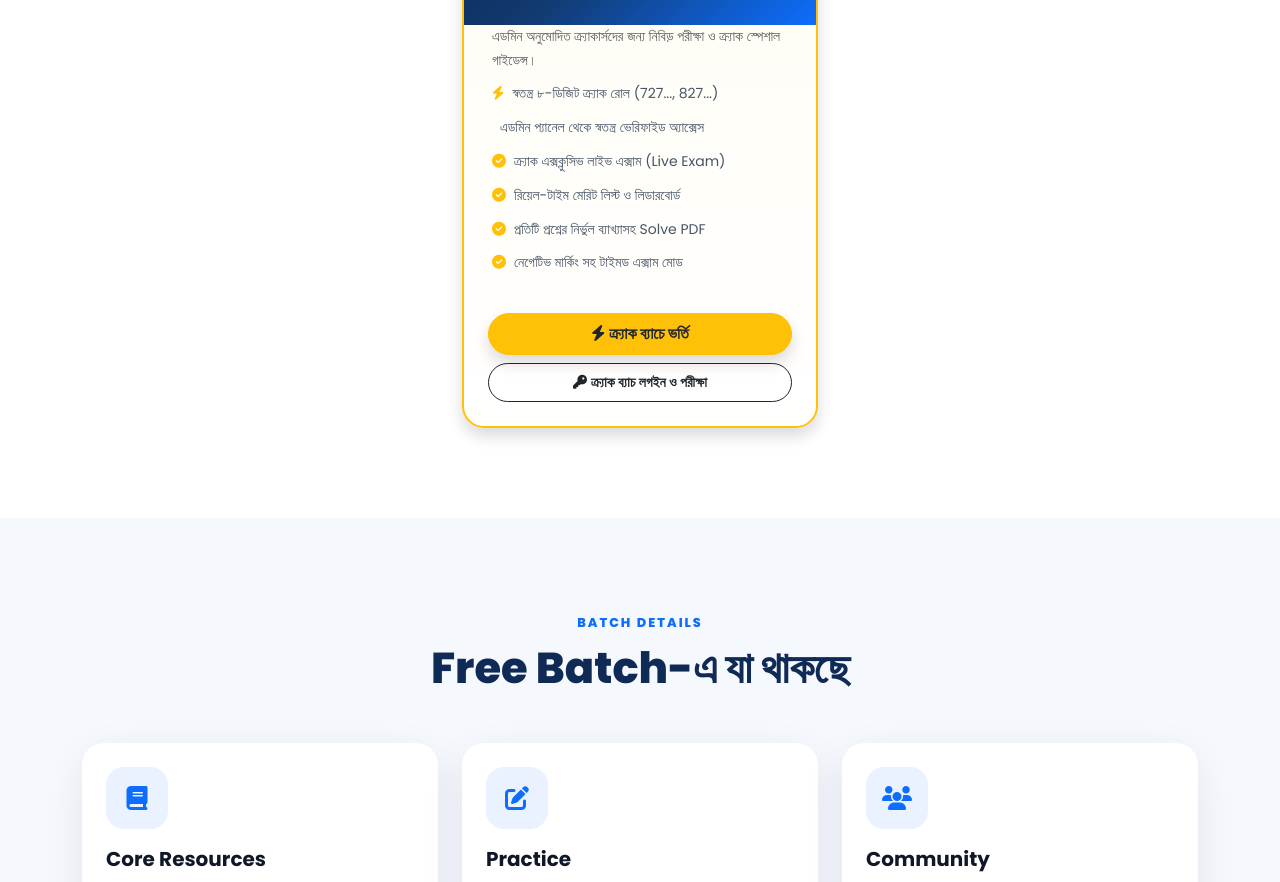
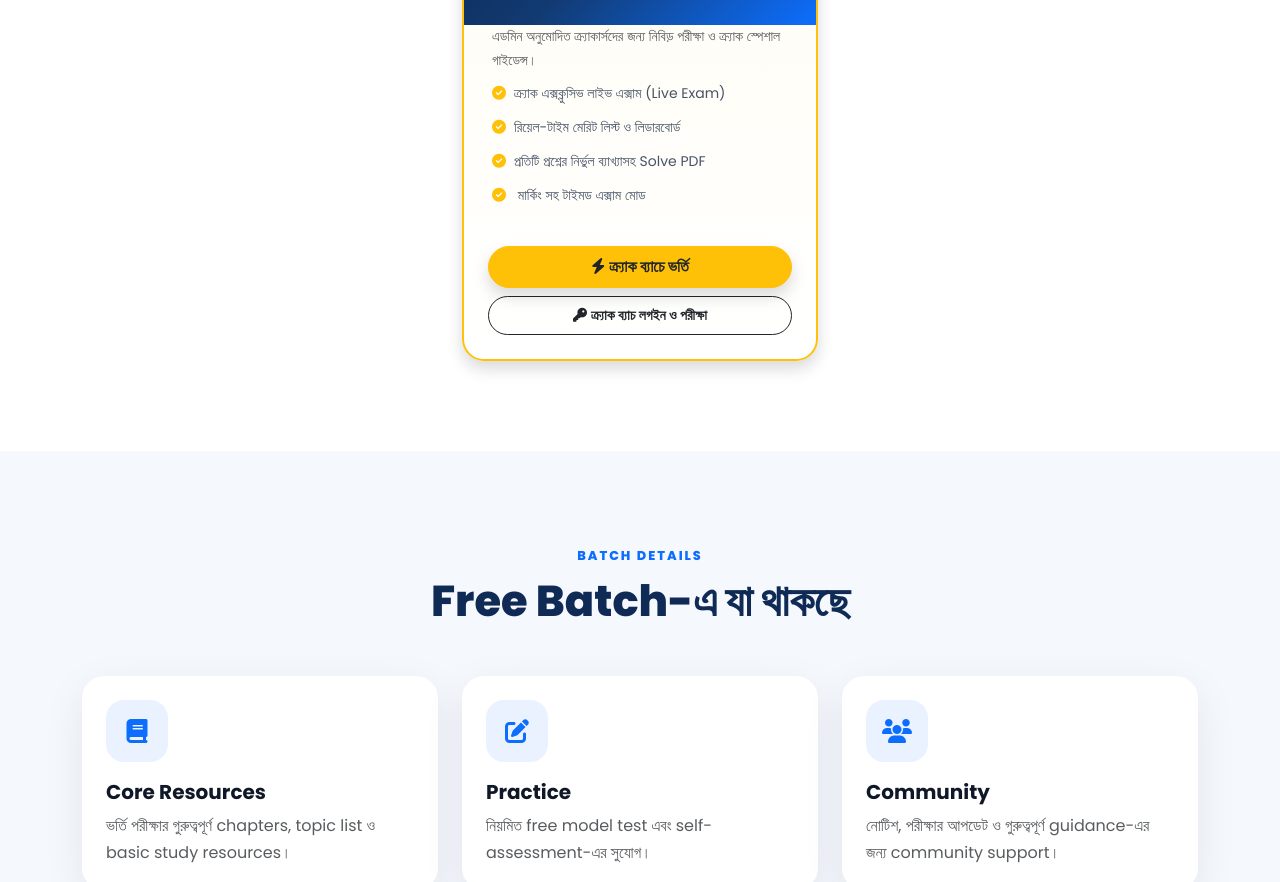
Before and after one commit to nucrackers/nucrackers, a website: page courses.html in a window 1280 px wide. Shown: the part 1490-2372 px from the top of the page. Drawn offline with nearby package versions, Linux system fonts and the light colour scheme.

Commit message:
Update courses.html

```diff
--- a/courses.html
+++ b/courses.html
@@ -107,12 +107,12 @@
       <div class="course-body pt-0">
         <p class="text-muted small">এডমিন অনুমোদিত ক্র্যাকার্সদের জন্য নিবিড় পরীক্ষা ও ক্র্যাক স্পেশাল গাইডেন্স।</p>
         <ul class="check-list small">
-          <li><i class="fa-solid fa-bolt text-warning"></i>স্বতন্ত্র ৮-ডিজিট ক্র্যাক রোল (727..., 827...)</li>
-          <li><i class="fa-solid fa-shield-check text-success"></i>এডমিন প্যানেল থেকে স্বতন্ত্র ভেরিফাইড অ্যাক্সেস</li>
+
+
           <li><i class="fa-solid fa-circle-check text-warning"></i>ক্র্যাক এক্সক্লুসিভ লাইভ এক্সাম (Live Exam)</li>
           <li><i class="fa-solid fa-circle-check text-warning"></i>রিয়েল-টাইম মেরিট লিস্ট ও লিডারবোর্ড</li>
           <li><i class="fa-solid fa-circle-check text-warning"></i>প্রতিটি প্রশ্নের নির্ভুল ব্যাখ্যাসহ Solve PDF</li>
-          <li><i class="fa-solid fa-circle-check text-warning"></i>নেগেটিভ মার্কিং সহ টাইমড এক্সাম মোড</li>
+          <li><i class="fa-solid fa-circle-check text-warning"></i> মার্কিং সহ টাইমড এক্সাম মোড</li>
         </ul>
       </div>
     </div>
@@ -120,7 +120,7 @@
       <a href="registration.html?batch=crack" class="btn btn-warning rounded-pill w-100 py-2 fw-bold shadow text-dark">
         <i class="fa-solid fa-bolt me-1"></i>ক্র্যাক ব্যাচে ভর্তি
       </a>
-      <a href="premium-login.html?batch=crack" class="btn btn-outline-dark rounded-pill w-100 py-2 fw-semibold btn-sm">
+      <a href="crack-login.html?batch=crack" class="btn btn-outline-dark rounded-pill w-100 py-2 fw-semibold btn-sm">
         <i class="fa-solid fa-key me-1"></i>ক্র্যাক ব্যাচ লগইন ও পরীক্ষা
       </a>
     </div>
```
